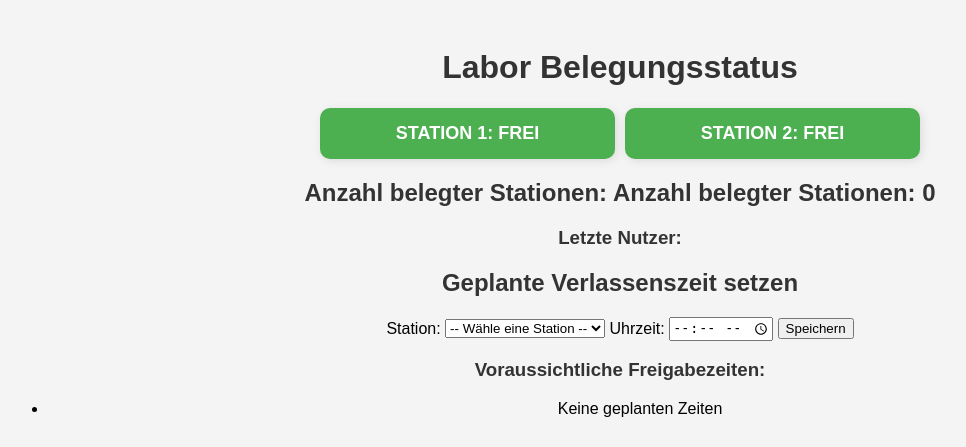
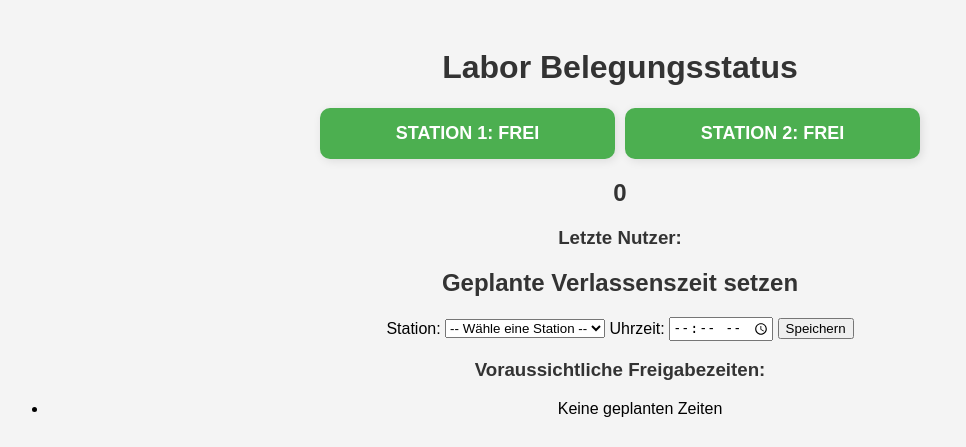
Before and after one commit to Bueni68/flask-backend, a Flask app: page / in a window 1280 px wide. Shown: the top 447 px of the page, without its empty margins (20-986 px from the left). Run offline with Flask 3, Linux system fonts and the light colour scheme; data that the repository does not hold is empty.

Commit message:
Fehlerbehebung: Doppelter Text bei belegten Stationen entfernt

```diff
--- a/static/script.js
+++ b/static/script.js
@@ -22,8 +22,8 @@ function updateStatus() {
                 statusDiv.appendChild(div);
             });
 
-            // **Anzeige der belegten Stationen**:
-            document.getElementById("occupied_stations_count").textContent = `Anzahl belegter Stationen: ${data.occupied_stations}`;
+            // Anzeige der belegten Stationen:
+            document.getElementById("occupied_stations_count").textContent = data.occupied_stations;
 
             let historyList = document.getElementById("history");
             historyList.innerHTML = "";
--- a/templates/index.html
+++ b/templates/index.html
@@ -12,7 +12,7 @@
         <p>Lade Daten...</p>
     </div>
 
-    <h2>Anzahl belegter Stationen: <span id="occupied_stations_count">0</span></h2>
+    <h2><span id="occupied_stations_count">0</span></h2>
 
     <h3>Letzte Nutzer:</h3>
     <ul id="history"></ul>
```
